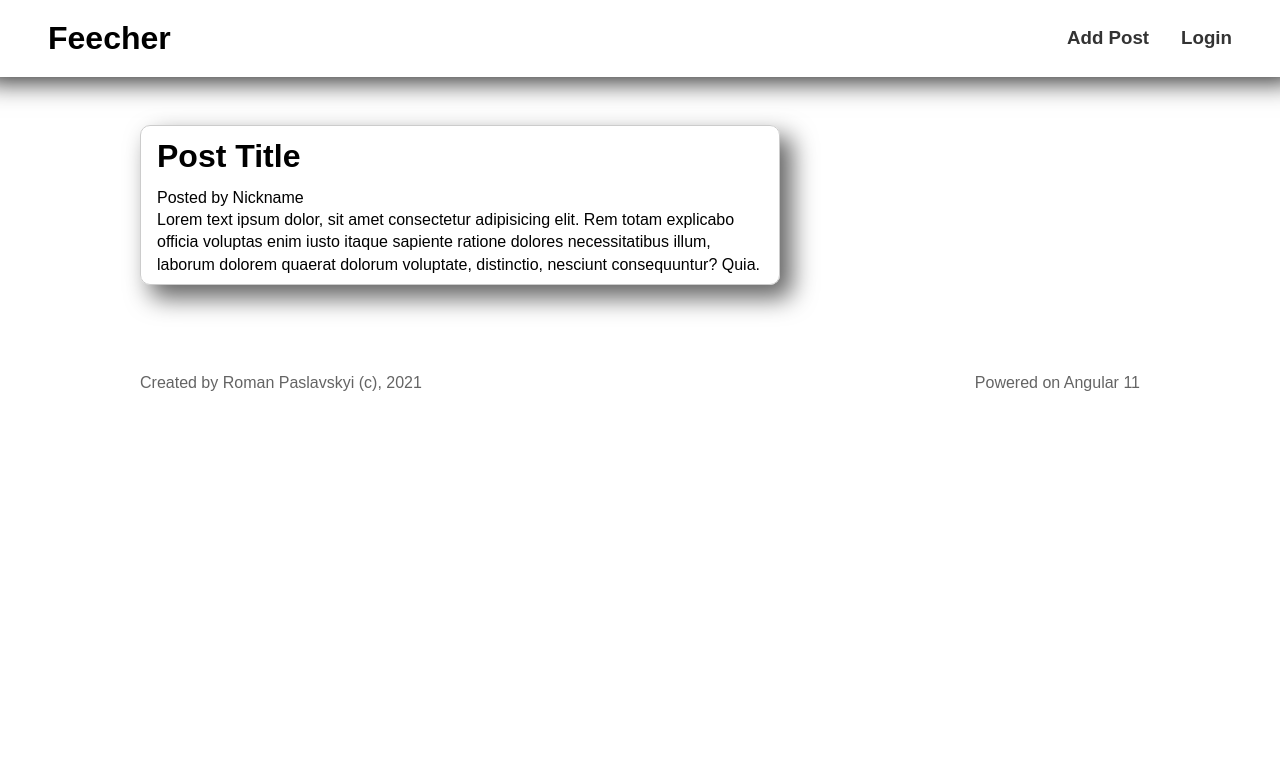
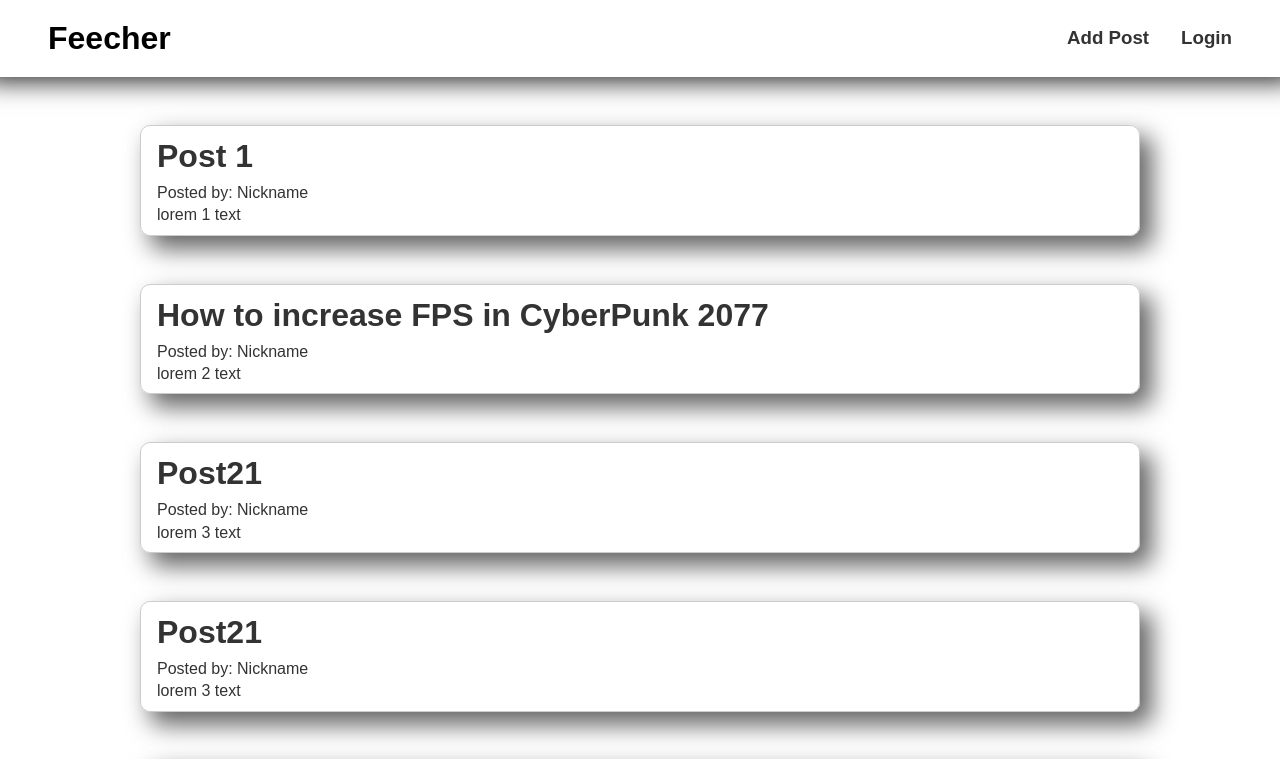
Before and after one commit to paslavskyi9roman/Freecher, an Angular app: page / in a window 1280 px wide. Shown: the top 759 px of the page. Built offline with nearby package versions, Linux system fonts and the light colour scheme.

Commit message:
v0.1.6: Moving Posts array from app to post.comp

```diff
--- a/src/app/app.component.ts
+++ b/src/app/app.component.ts
@@ -1,24 +1,12 @@
 import { Component } from '@angular/core';
 
-export interface Posts {
-  title: string,
-  text: string,
-  author: string
-}
+
 @Component({
   selector: 'app-root',
   templateUrl: './app.component.html',
   styleUrls: ['./app.component.scss']
 })
 export class AppComponent {
-  posts: Posts[] = [
-    {title: 'Post 1', text: 'lorem 1 text', author: 'Nickname'},
-    {title: 'Post 2', text: 'lorem 2 text', author: 'Nickname'},
-    {title: 'Post21', text: 'lorem 3 text', author: 'Nickname'},
-    {title: 'Post21', text: 'lorem 3 text', author: 'Nickname'},
-    {title: 'Post21', text: 'lorem 3 text', author: 'Nickname'},
-    {title: 'Post21', text: 'lorem 3 text', author: 'Nickname'},
-    {title: 'Post21', text: 'lorem 3 text', author: 'Nickname'},
-  ]
+
 
 }
--- a/src/app/components/header/header.component.scss
+++ b/src/app/components/header/header.component.scss
@@ -2,6 +2,8 @@ header {
   padding: 1rem 3rem;
   box-shadow: 0px -10px 24px 15px rgba(0, 0, 0, 0.82);
   width: 100%;
+  position: sticky;
+  top: 0;
   background-color: #fff;
   display: flex;
   justify-content: space-between;
--- a/src/app/components/post/post.component.html
+++ b/src/app/components/post/post.component.html
@@ -1,10 +1,13 @@
-<div class="post">
-  <h1>Post {{ title }}</h1>
-  <p>Posted by {{ author }}</p>
-  <p>
-    {{ text }} ipsum dolor, sit amet consectetur adipisicing elit. Rem totam
-    explicabo officia voluptas enim iusto itaque sapiente ratione dolores
-    necessitatibus illum, laborum dolorem quaerat dolorum voluptate, distinctio,
-    nesciunt consequuntur? Quia.
-  </p>
-</div>
+<ul>
+  <div
+    class="post"
+    *ngFor="let post of posts; let i = index"
+    [attr.data-index]="i"
+  >
+    <a [title]="post.title" href="#">
+      <h1>{{ post.title }}</h1>
+      <p>Posted by: {{ post.author }}</p>
+      <p>{{ post.text }}</p></a
+    >
+  </div>
+</ul>
--- a/src/app/components/post/post.component.scss
+++ b/src/app/components/post/post.component.scss
@@ -4,10 +4,8 @@
   border: 1px solid #ccc;
   border-radius: 10px;
   box-shadow: 11px 12px 25px 1px rgba(0, 0, 0, 0.61);
-
-  width: 50vw;
 }
 
 h1 {
-  margin-bottom: 0.5rem;
+  margin-bottom: 0.2rem;
 }
--- a/src/app/components/post/post.component.ts
+++ b/src/app/components/post/post.component.ts
@@ -1,5 +1,9 @@
 import { Component, OnInit } from '@angular/core';
-
+export interface Posts {
+  title: string,
+  text: string,
+  author: string
+}
 @Component({
   selector: 'app-post',
   templateUrl: './post.component.html',
@@ -15,4 +19,15 @@ export class PostComponent implements OnInit {
   ngOnInit(): void {
   }
 
+  posts: Posts[] = [
+    {title: 'Post 1', text: 'lorem 1 text', author: 'Nickname'},
+    {title: 'How to increase FPS in CyberPunk 2077', text: 'lorem 2 text', author: 'Nickname'},
+    {title: 'Post21', text: 'lorem 3 text', author: 'Nickname'},
+    {title: 'Post21', text: 'lorem 3 text', author: 'Nickname'},
+    {title: 'Post21', text: 'lorem 3 text', author: 'Nickname'},
+    {title: 'Post21', text: 'lorem 3 text', author: 'Nickname'},
+    {title: 'Post21', text: 'lorem 3 text', author: 'Nickname'},
+    {title: 'Post21', text: 'lorem 3 text', author: 'Nickname'},
+  ]
+
 }
```
Also changed, not shown: 1 other file (tests, documents, lock files or other folders).
